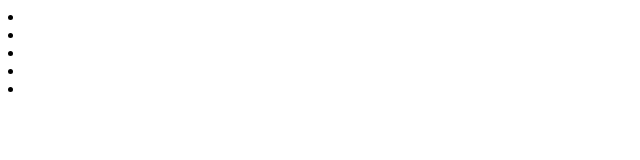
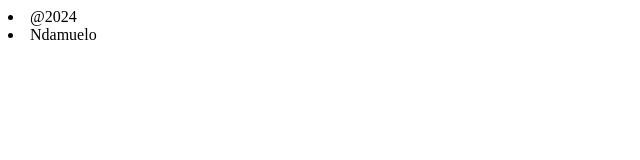
Before and after one commit to NdamuleloMulaudzi/git-prac, a plain HTML site: page index.html in a window 1280 px wide. Shown: the whole page, without its empty margins (0-640 px from the left). Drawn offline with Linux system fonts and the light colour scheme.

Commit message:
add content to the footer

```diff
--- a/index.html
+++ b/index.html
@@ -6,11 +6,12 @@
     <title>Git Practice</title>
 </head>
 <body>
-    <footer><li></li>
-    <li></li>
-    <li></li>
-    <li></li>
-    <li></li></footer>
+    <footer>
+    <li>@2024</li>
+    <li>Ndamuelo</li>
+
+
+</footer>
 
 </body>
 </html>
```
